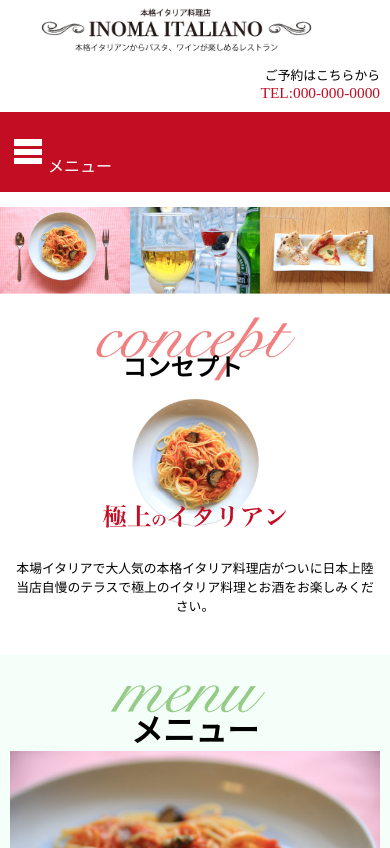
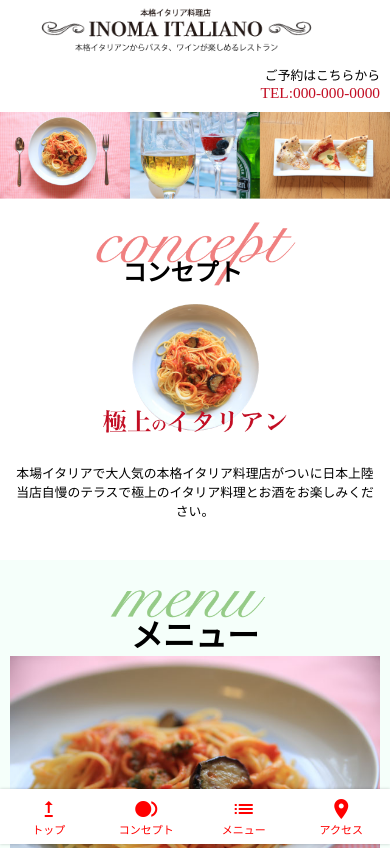
Before and after one commit to Kazuki-0528/jQuerywebsite, a plain HTML site: page index.html in a window 390 px wide. Shown: the top 848 px of the page. Drawn offline with nearby package versions, Linux system fonts and the light colour scheme.

Commit message:
[add]下タブの作成

```diff
--- a/css/style.css
+++ b/css/style.css
@@ -61,6 +61,10 @@ h2 {
 nav {
   background-color: #c20d23;
   height: 80px;
+}
+
+.nav {
+  display: none;
 }
 
 nav ul {
@@ -217,7 +221,10 @@ footer {
   display: none;
 }
 
-@media only screen and (max-width: 680px) {
+@media (max-width: 680px) {
+  body {
+    min-height: 3500px;
+  }
   /* サイト共通コンテナ */
   .container {
     margin: 0 10px;
@@ -243,12 +250,6 @@ footer {
 
   .site_tel {
     font-size: 1.2em;
-  }
-
-  nav li {
-    float: none;
-    width: 25%;
-    text-align: center;
   }
   #concept_logo {
     width: 70%;
@@ -302,29 +303,46 @@ footer {
   #access iframe {
     width: 100%;
   }
+  /* ドロップダウンメニュー */
+  nav {
+    display: none;
+  }
 
-  footer img {
-    width: 90%;
+  footer {
+    display: none;
   }
-  /* ドロップダウンメニュー */
-  #spnavi {
-    display: block;
-    width: 105px;
+
+  .nav {
+    position: fixed;
+    bottom: 0;
+    width: 100%;
+    height: 55px;
+    box-shadow: 0px 0px 3px rgba(0, 0, 0, 0.2);
+    background-color: white;
+    display: flex;
+    overflow-x: auto;
+    z-index: 99;
   }
-  #spnavi::after {
-    content: "";
-    display: block;
-    clear: both;
+
+  .nav__link {
+    text-decoration: none;
+    text-align: center;
+    justify-content: center;
+    display: flex;
+    flex-direction: column;
+    flex: 1;
+    color: red;
+    min-width: 50px;
+    font-size: 11px;
+    transition: background-color 0.2s ease-in-out;
   }
-  #drop_menu_icon {
-    width: 35px;
-    padding-top: 10px;
-    float: left;
+
+  .nav__link:hover {
+    color: rgb(255, 104, 104);
+    background-color: rgba(255, 166, 166, 0.406);
   }
-  #drop_menu_text {
-    width: 70px;
-    padding-top: 15px;
-    float: right;
-    color: #fff;
+
+  .page-top img {
+    display: none;
   }
 }
--- a/index.html
+++ b/index.html
@@ -6,6 +6,10 @@
 	<meta name="viewport" content="width=device-width, initial-scale=1.0">
 	<link rel="stylesheet" href="css/style.css">
 	<link rel="stylesheet" href="css/animate.css">
+	<link
+      href="https://fonts.googleapis.com/css?family=Material+Icons|Material+Icons+Outlined|Material+Icons+Two+Tone|Material+Icons+Round|Material+Icons+Sharp"
+      rel="stylesheet"
+    />
 	<script src="js/jquery-3.4.1.min.js"></script>
 	<script src="js/my_script.js"></script>
 	<script src="js/jquery.waypoints.min.js"></script>
@@ -25,14 +29,6 @@
 		</div>
 		<nav>
 			<div class="container">
-				<ul id="spnavi">
-					<li id="drop_menu_icon">
-						<img src="images/menu_icon_white.gif">
-					</li>
-					<li id="drop_menu_text">
-						メニュー
-					</li>
-				</ul>
 				<ul id="drop_menu_hidden">
 					<li><a href="#">トップ</a></li>
 					<li><a href="#concept">コンセプト</a></li>
@@ -40,6 +36,24 @@
 					<li><a href="#access">アクセス</a></li>
 				</ul>
 			</div>
+		</nav>
+		<nav class="nav">
+			<a href="#" class="nav__link">
+				<i class="material-icons">upgrade</i>
+				<span class="nav__text">トップ</span>
+			</a>
+			<a href="#concept" class="nav__link">
+				<i class="material-icons">fiber_smart_record</i>
+				<span class="nav__text">コンセプト</span>
+			</a>
+			<a href="#menu" class="nav__link">
+				<i class="material-icons">list</i>
+				<span class="nav__text">メニュー</span>
+			</a>
+			<a href="#access" class="nav__link">
+				<i class="material-icons">place</i>
+				<span class="nav__text">アクセス</span>
+			</a>
 		</nav>
 	</header>
 
```
